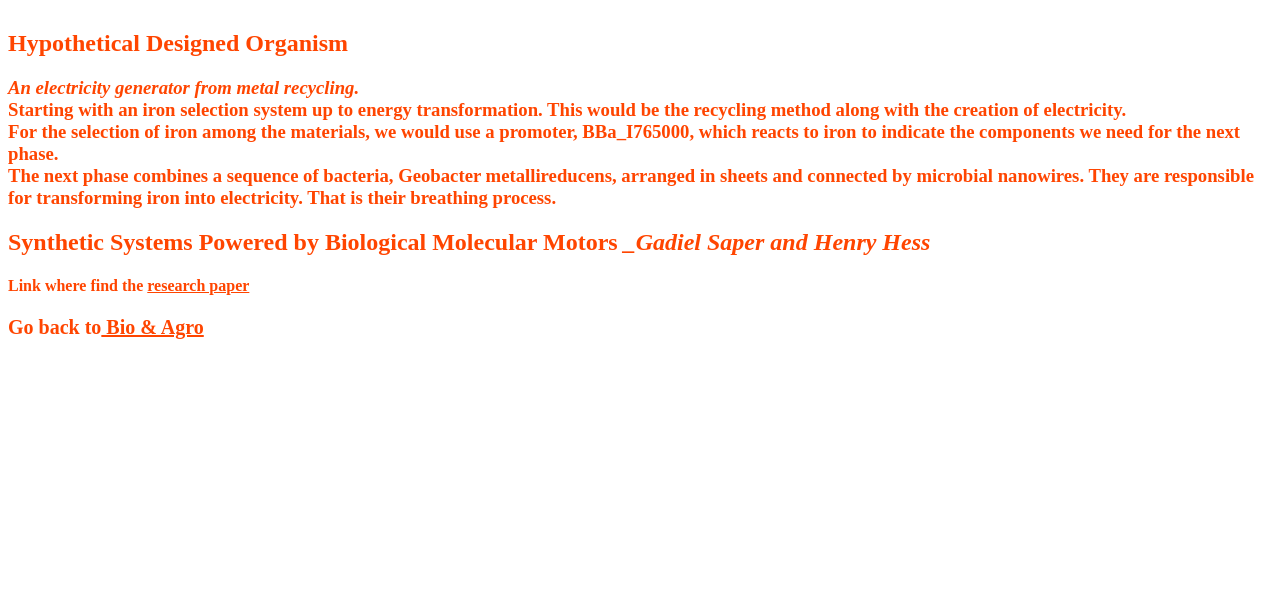
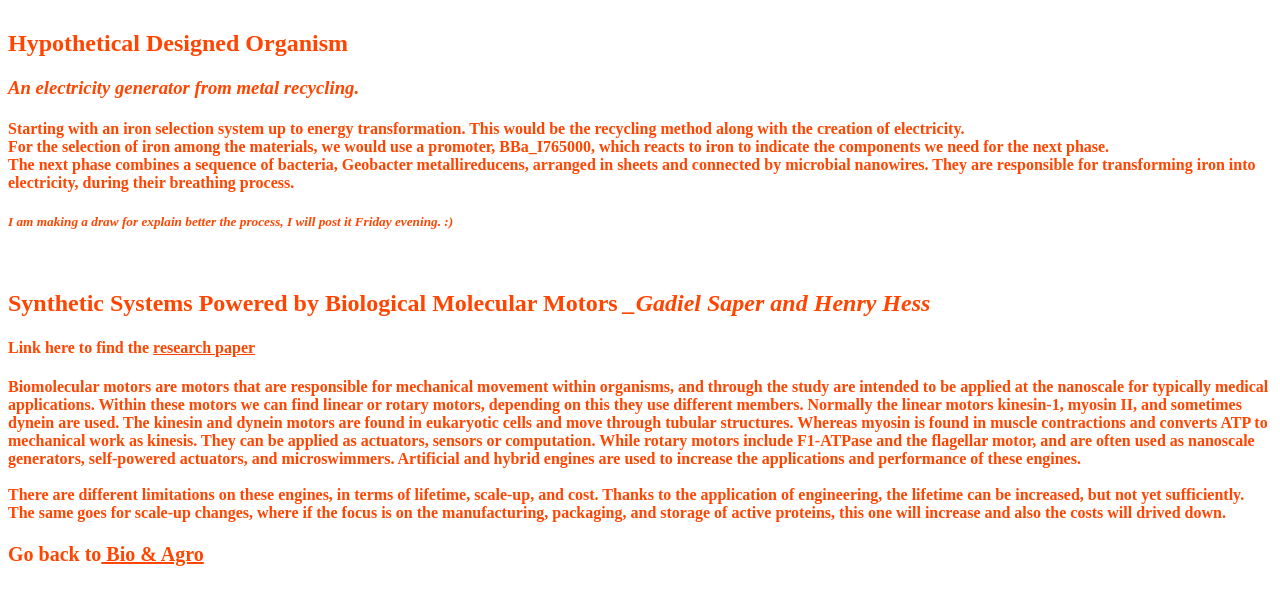
Before and after one commit to Anna-Mestres/anna.mestres, a plain HTML site: page term1/Sub.html in a window 1280 px wide. Shown: the part 95-700 px from the top of the page. Drawn offline with Linux system fonts and the light colour scheme.

Commit message:
add submission

```diff
--- a/term1/Sub.html
+++ b/term1/Sub.html
@@ -14,19 +14,22 @@
       <div class="organism">
         <h2> Hypothetical Designed Organism </h2>
 
-        <h3> <em> An electricity generator from metal recycling. </em> <br>
-           Starting with an iron selection system up to energy transformation. This would be the recycling method along with the creation of electricity.
+        <h3> <em> An electricity generator from metal recycling. </em> </h3>
+          <h4> Starting with an iron selection system up to energy transformation. This would be the recycling method along with the creation of electricity.
             <br> For the selection of iron among the materials, we would use a promoter, BBa_I765000, which reacts to iron to indicate the components we need for the next phase.
             <br> The next phase combines a sequence of bacteria, Geobacter metallireducens, arranged in sheets and connected by microbial nanowires.
-            They are responsible for transforming iron into electricity. That is their breathing process.
-          </h3>
+            They are responsible for transforming iron into electricity, during their breathing process.
+          </h4>
+          <h5><em>I am making a draw for explain better the process, I will post it Friday evening. :) </em></h5><br>
 
       </div>
 
       <div class="summary">
         <h2> Synthetic Systems Powered by Biological Molecular Motors <em>_Gadiel Saper and Henry Hess </em> </h2>
-        <h4> Link where find the <a href="https://pubs.acs.org/doi/abs/10.1021/acs.chemrev.9b00249"> research paper </a></h4>
-        <h3>
+        <h4> Link here to find the <a href="https://pubs.acs.org/doi/abs/10.1021/acs.chemrev.9b00249"> research paper </a></h4>
+        <h4> Biomolecular motors are motors that are responsible for mechanical movement within organisms, and through the study are intended to be applied at the nanoscale for typically medical applications.
+          Within these motors we can find linear or rotary motors, depending on this they use different members. Normally the linear motors kinesin-1, myosin II, and sometimes dynein are used. The kinesin and dynein motors are found in eukaryotic cells and move through tubular structures. Whereas myosin is found in muscle contractions and converts ATP to mechanical work as kinesis. They can be applied as actuators, sensors or computation. While rotary motors include F1-ATPase and the flagellar motor, and are often used as nanoscale generators, self-powered actuators, and microswimmers. Artificial and hybrid engines are used to increase the applications and performance of these engines. <br>
+          <br>There are different limitations on these engines, in terms of lifetime, scale-up, and cost. Thanks to the application of engineering, the lifetime can be increased, but not yet sufficiently. The same goes for scale-up changes, where if the focus is on the manufacturing, packaging, and storage of active proteins, this one will increase and also the costs will drived down.
 
 
       </div>
```
